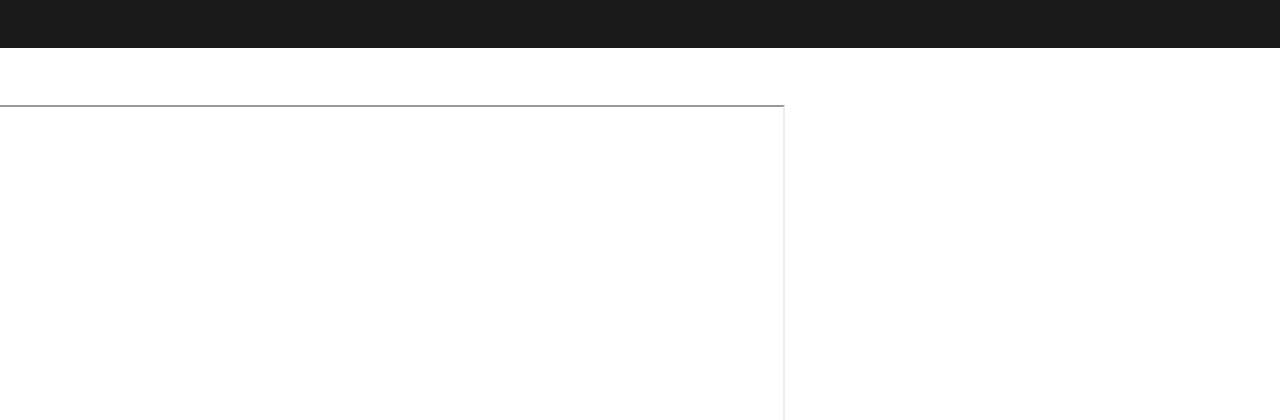
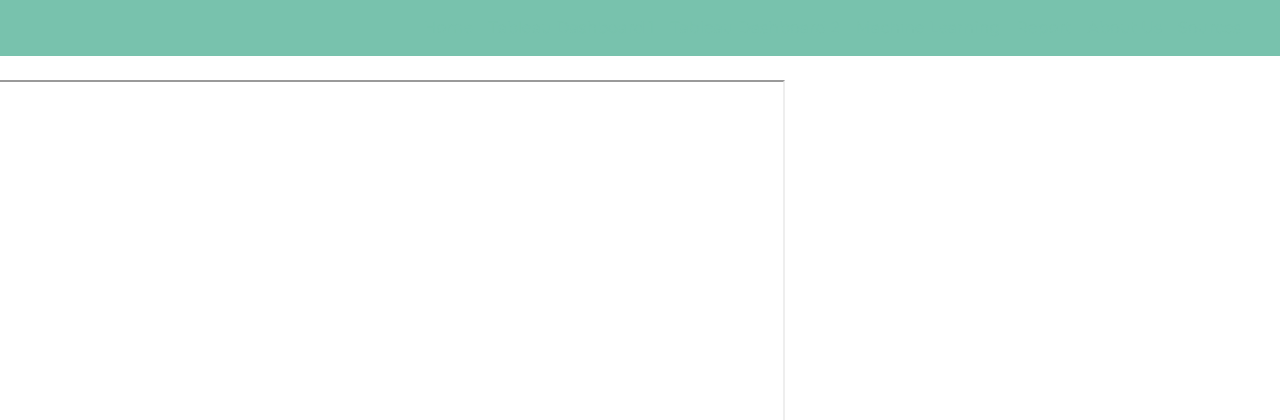
Before and after one commit to martabaker/ds_project_4, a Flask app: page /sources in a window 1280 px wide. Shown: the top 420 px of the page. Run offline with Flask 3, Linux system fonts and the light colour scheme; some libraries are stand-ins or nearby versions.

Commit message:
Update sources

```diff
--- a/app/templates/sources.html
+++ b/app/templates/sources.html
@@ -5,7 +5,7 @@
     <meta charset="utf-8">
     <title>Airplane Satisfaction ML</title>
     <!-- Boostrap -->
-    <link rel="stylesheet" href="https://stackpath.bootstrapcdn.com/bootswatch/4.5.2/quartz/bootstrap.min.css">
+    <link rel="stylesheet" href="https://stackpath.bootstrapcdn.com/bootswatch/4.5.2/minty/bootstrap.min.css">
     <!-- Our CSS -->
     <link rel="stylesheet" type="text/css" href="static/css/style.css">
     <!-- JQuery -->
@@ -17,39 +17,34 @@
 
 <body>
     <!-- NAVBAR -->
-    <nav class="navbar navbar-expand-lg bg-primary" data-bs-theme="dark"></nav>
-        <div class="container-fluid">
+    <nav class="navbar navbar-expand-lg bg-primary" data-bs-theme="dark">
+      <div class="container-fluid">
           <a class="navbar-brand" href="/"></a>
-          <button class="navbar-toggler" type="button" data-bs-toggle="collapse" data-bs-target="#navbarColor01" aria-controls="navbarColor01" aria-expanded="false" aria-label="Toggle navigation">
-            <span class="navbar-toggler-icon"></span>
-          </button>
-          <div class="collapse navbar-collapse" id="navbarColor01">
-            <ul class="navbar-nav me-auto">
+          <ul class="navbar-nav me-auto">
               <li class="nav-item">
-                <h4><a class="nav-link" href="/Home">Home</a></h4>
+              <a class="nav-link" href="/">Home</a>
               </li>
               <li class="nav-item">
-                <h4><a class="nav-link" href="/tableau1">Tableau Dashboard 1</a></h4>
+              <a class="nav-link" href="/tableau1">Tableau Dashboard 1</a>
+              </li>
+              <li class="nav-item"></li>
+              <a class="nav-link" href="/tableau2">Tableau Dashboard 2</a>
               </li>
               <li class="nav-item">
-                <h4><a class="nav-link" href="/tableau2">Tableau Dashboard 2</a></h4>
+              <a class="nav-link active" href="/model">Machine Learning</a>
               </li>
               <li class="nav-item">
-                <h4><a class="nav-link" href="/model">Machine Learning</a></h4>
+              <a class="nav-link" href="/report">Report</a>
               </li>
               <li class="nav-item">
-                <h4><a class="nav-link" href="/report">Report</a></h4>
+              <a class="nav-link" href="/about_us">About Us</a>
               </li>
               <li class="nav-item">
-                <h4><a class="nav-link" href="/about_us">About Us</a></h4>
+              <a class="nav-link" href="/sources">Sources</a>
               </li>
-              <li class="nav-item">
-                <h4><a class="nav-link active" href="/sources">Sources</a></h4>
-              </li>
-            </ul>
-          </div>
-        </div>
-      </nav>
+          </ul>
+      </div>
+  </nav>
 
       <!-- add spacing -->
     <br/>
```
